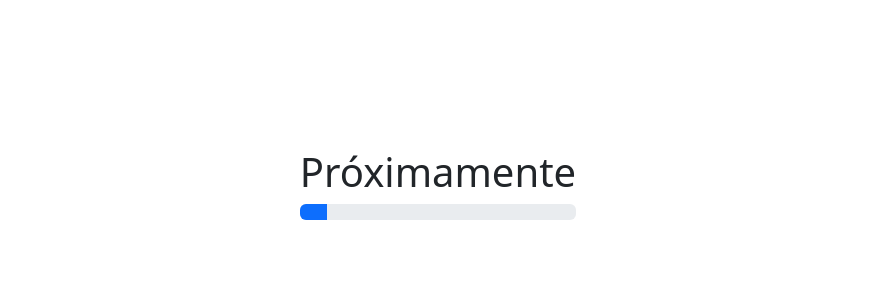
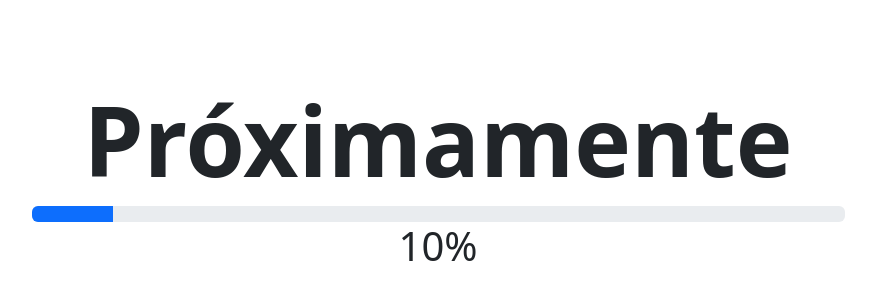
Before and after one commit to VincentWebDev/medellin-social-group, a React (Vite) app: page / in a window 1280 px wide. Shown: the part 216-516 px from the top of the page, without its empty margins (202-1078 px from the left). Built offline with nearby package versions, Linux system fonts and the light colour scheme.

Commit message:
coming soon font

```diff
--- a/src/App.jsx
+++ b/src/App.jsx
@@ -1,17 +1,22 @@
 import { Container, Row, Col, ProgressBar } from "react-bootstrap";
 import "bootstrap/dist/css/bootstrap.min.css";
 import "./App.scss";
+import "./custom.scss";
 
 import "./App.css";
 
 function App() {
   const now = 10;
   return (
-    <Container className="d-flex h-100 justify-content-center align-items-center">
-      <Row>
+    <Container className="d-flex h-100  justify-content-center align-items-center">
+      <Row className="d-flex w-75">
         <Col>
-          <h1>Próximamente</h1>
+          <h1 className="display-1 d-flex justify-content-center">
+            Próximamente
+          </h1>
+
           <ProgressBar now={now} label={`${now}%`} visuallyHidden />
+          <p className="display-6">10%</p>
         </Col>
       </Row>
     </Container>
--- a/src/App.scss
+++ b/src/App.scss
@@ -1 +1 @@
-@import '../node_modules/bootstrap/scss/bootstrap';
+@import "/node_modules/bootstrap/scss/bootstrap";
--- /dev/null
+++ b/src/custom.scss
@@ -0,0 +1,15 @@
+
+$display-font-sizes: (
+    1: 6rem,
+    // 6: 0.5px
+);
+
+$display-font-weight: 700;
+
+// $primary: red;
+
+// h1 {
+//     color: $primary;
+// }
+
+@import "/node_modules/bootstrap/scss/bootstrap";
```
